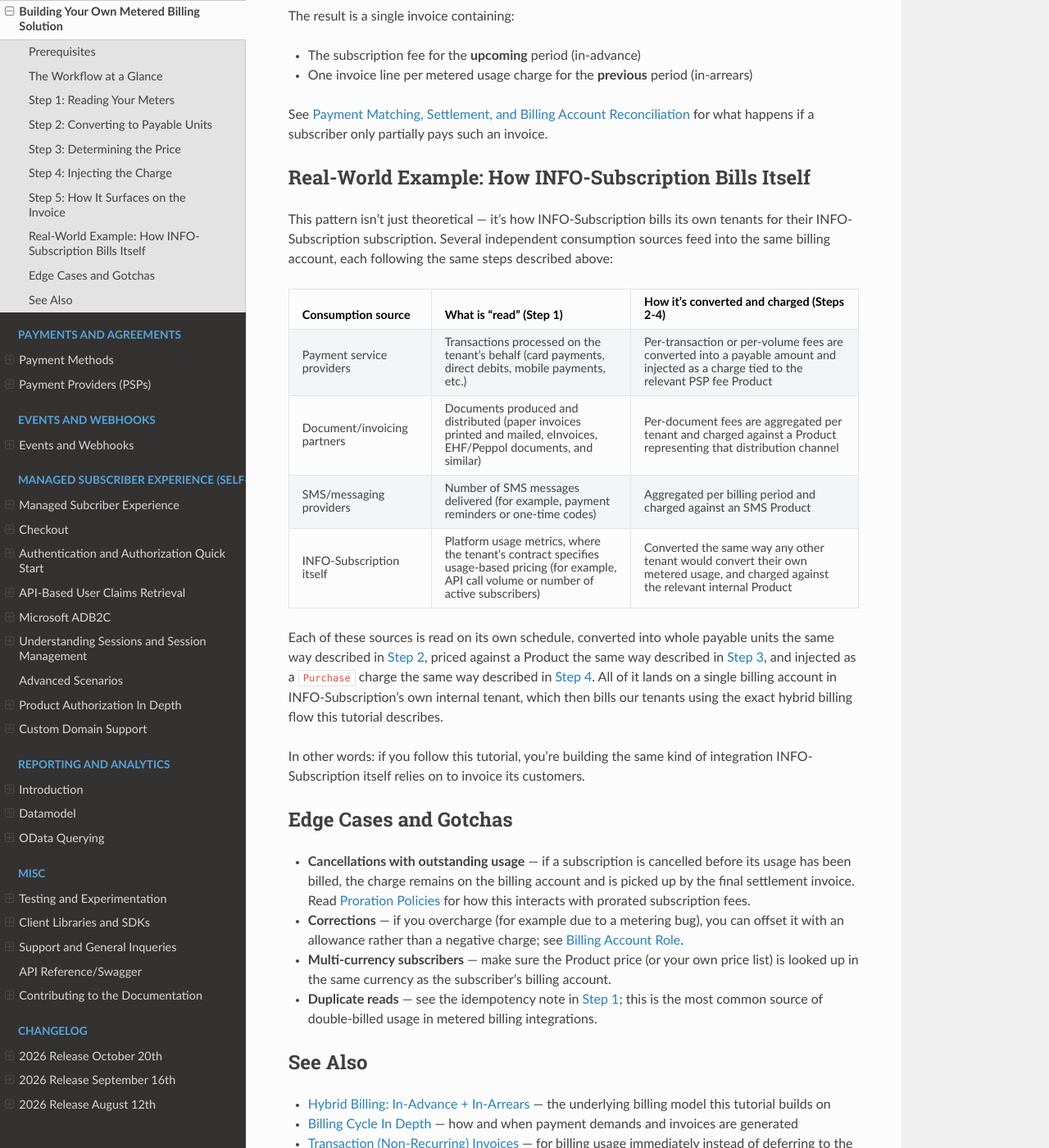
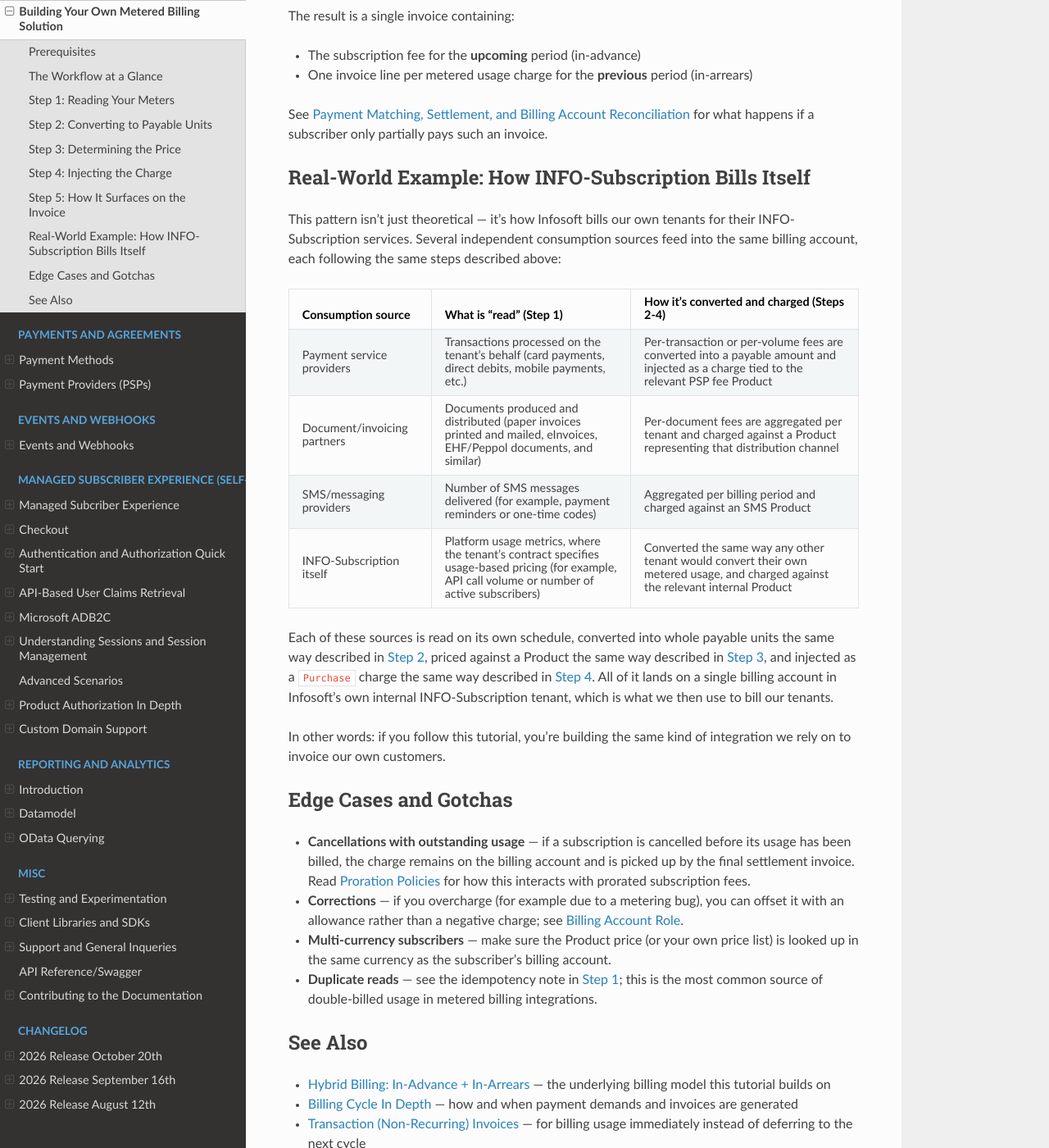
Before and after one commit to infosoftas/info-subscription-doc, a Sphinx documentation site: the page built from source/billing/metered-billing-tutorial.rst, in a window 1280 px wide and 1400 px high, scrolled down 5443 px. Shown: the whole window at 82% size. Built offline with Sphinx 7.4.7 and the Read the Docs theme 3.1.0, drawn with Linux system fonts in a browser that asks for light colours; formulas are drawn with MathJax 3.

Commit message:
Reword "how we bill ourselves" section for clarity
Attribute the self-hosted billing example to Infosoft/"we" instead of
the somewhat convoluted "INFO-Subscription bills its own tenants for
their INFO-Subscription subscription" phrasing.

Co-authored-by: Copilot <223556219+Copilot@users.noreply.github.com>

```diff
--- a/source/billing/metered-billing-tutorial.rst
+++ b/source/billing/metered-billing-tutorial.rst
@@ -193,7 +193,7 @@ See :ref:`Payment Matching, Settlement, and Billing Account Reconciliation <paym
 Real-World Example: How INFO-Subscription Bills Itself
 =========================================================
 
-This pattern isn't just theoretical — it's how |projectName| bills its own tenants for their INFO-Subscription subscription. Several independent consumption sources feed into the same billing account, each following the same steps described above:
+This pattern isn't just theoretical — it's how Infosoft bills our own tenants for their |projectName| services. Several independent consumption sources feed into the same billing account, each following the same steps described above:
 
 .. list-table::
    :header-rows: 1
@@ -215,9 +215,9 @@ This pattern isn't just theoretical — it's how |projectName| bills its own ten
      - Platform usage metrics, where the tenant's contract specifies usage-based pricing (for example, API call volume or number of active subscribers)
      - Converted the same way any other tenant would convert their own metered usage, and charged against the relevant internal Product
 
-Each of these sources is read on its own schedule, converted into whole payable units the same way described in :ref:`Step 2 <metered-billing-conversion>`, priced against a Product the same way described in :ref:`Step 3 <metered-billing-pricing>`, and injected as a ``Purchase`` charge the same way described in :ref:`Step 4 <metered-billing-charging>`. All of it lands on a single billing account in |projectName|'s own internal tenant, which then bills our tenants using the exact hybrid billing flow this tutorial describes.
+Each of these sources is read on its own schedule, converted into whole payable units the same way described in :ref:`Step 2 <metered-billing-conversion>`, priced against a Product the same way described in :ref:`Step 3 <metered-billing-pricing>`, and injected as a ``Purchase`` charge the same way described in :ref:`Step 4 <metered-billing-charging>`. All of it lands on a single billing account in Infosoft's own internal |projectName| tenant, which is what we then use to bill our tenants.
 
-In other words: if you follow this tutorial, you're building the same kind of integration |projectName| itself relies on to invoice its customers.
+In other words: if you follow this tutorial, you're building the same kind of integration we rely on to invoice our own customers.
 
 Edge Cases and Gotchas
 =======================
```
